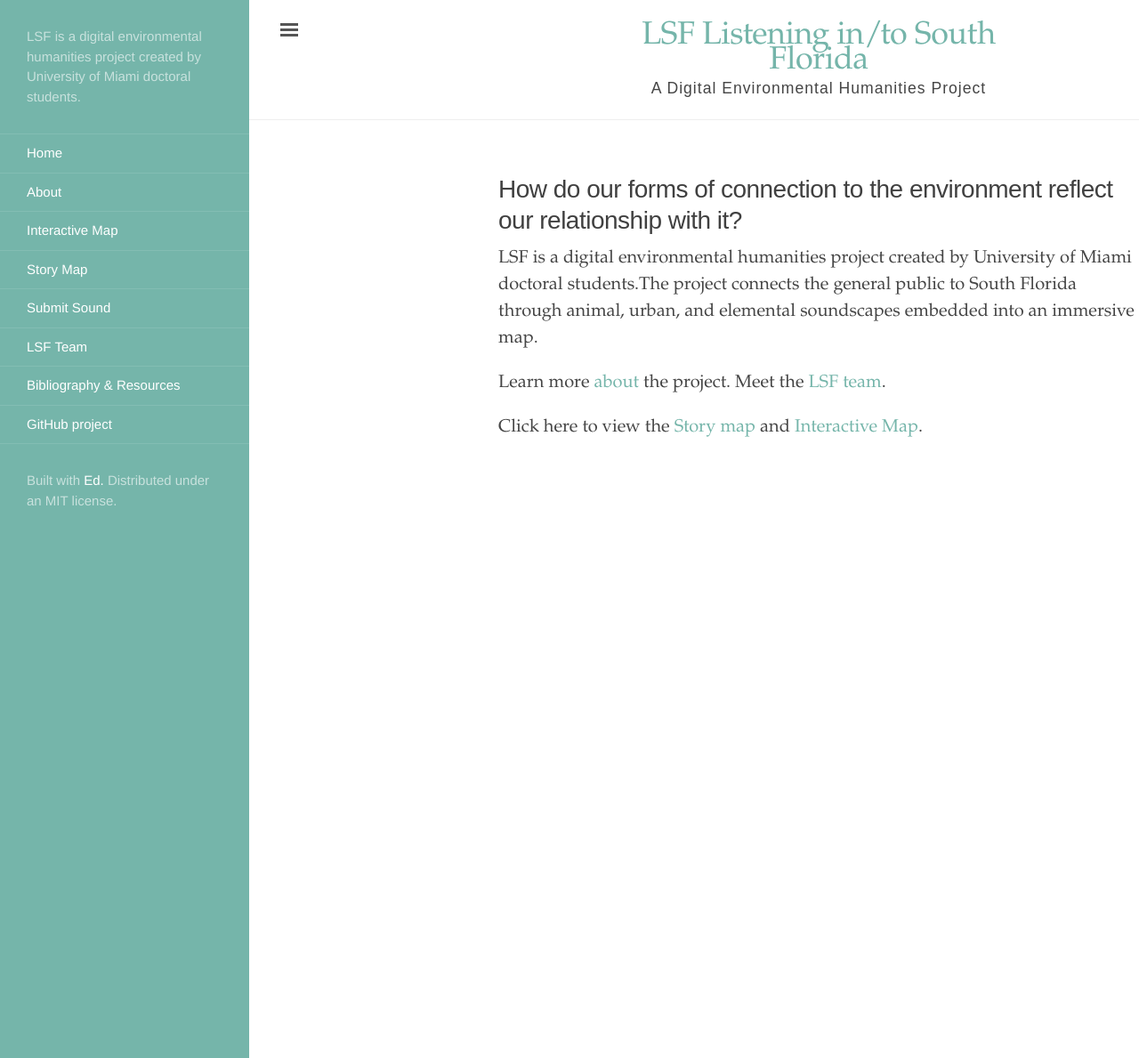
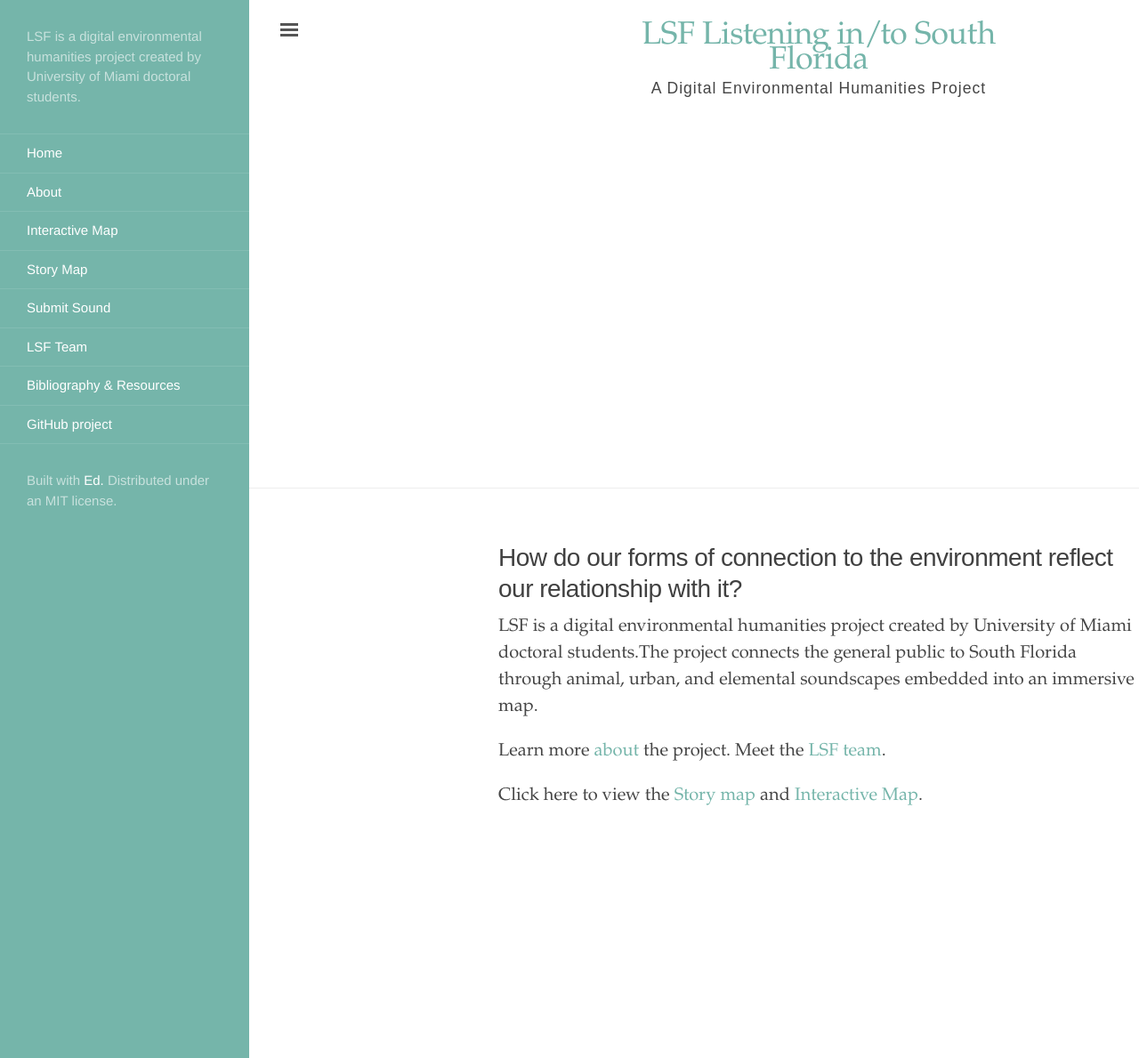
Before and after one commit to rm4-25/lsf_3, a Jekyll site: the page built from index.html, in a window 1280 px wide and 1189 px high. Shown: the whole window at 89% size. Built offline with Jekyll 4.4.1, drawn with Linux system fonts in a browser that asks for light colours.

Commit message:
Update _ed.scss
added height to 90 and 96.

```diff
--- a/_sass/_ed.scss
+++ b/_sass/_ed.scss
@@ -87,11 +87,13 @@
   padding-right: 1rem;
   margin-left:  auto;
   margin-right: auto;
+  height: 500px;
 }
 
 @media (min-width: 38rem) {
   .container {
     max-width: 38rem;
+    height: 500px;
   }
 
 /* Links */
```
